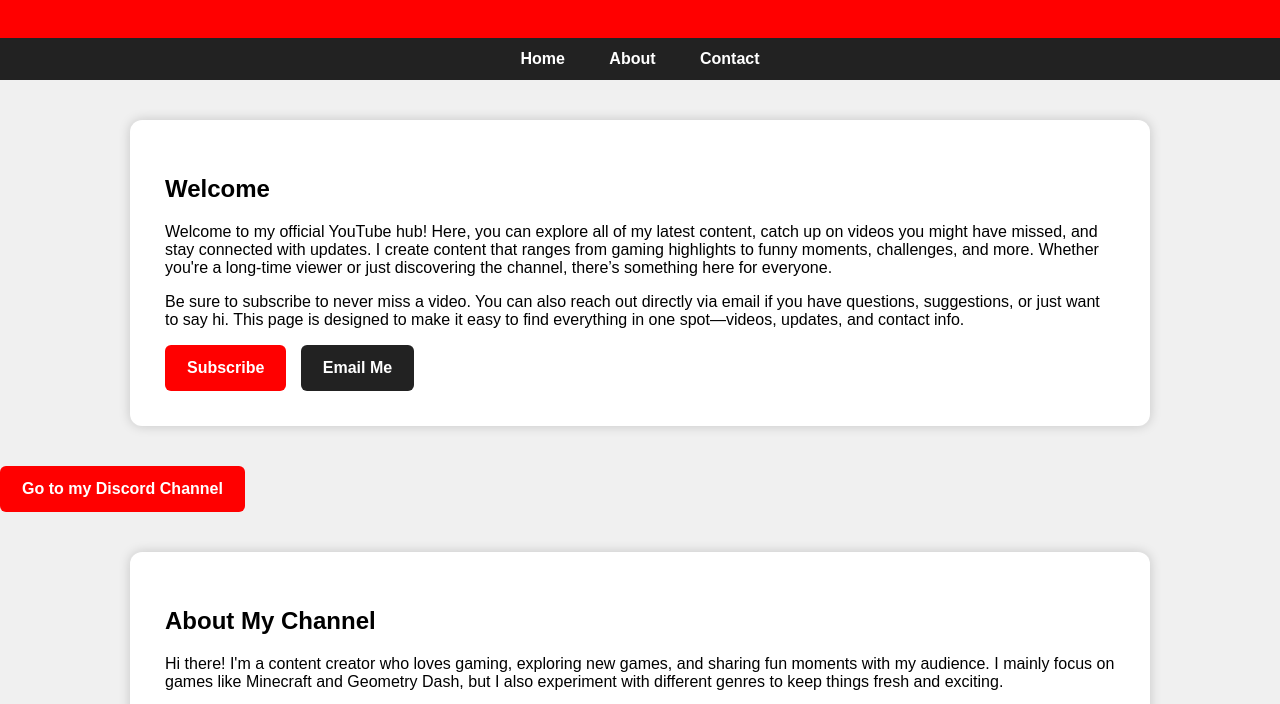
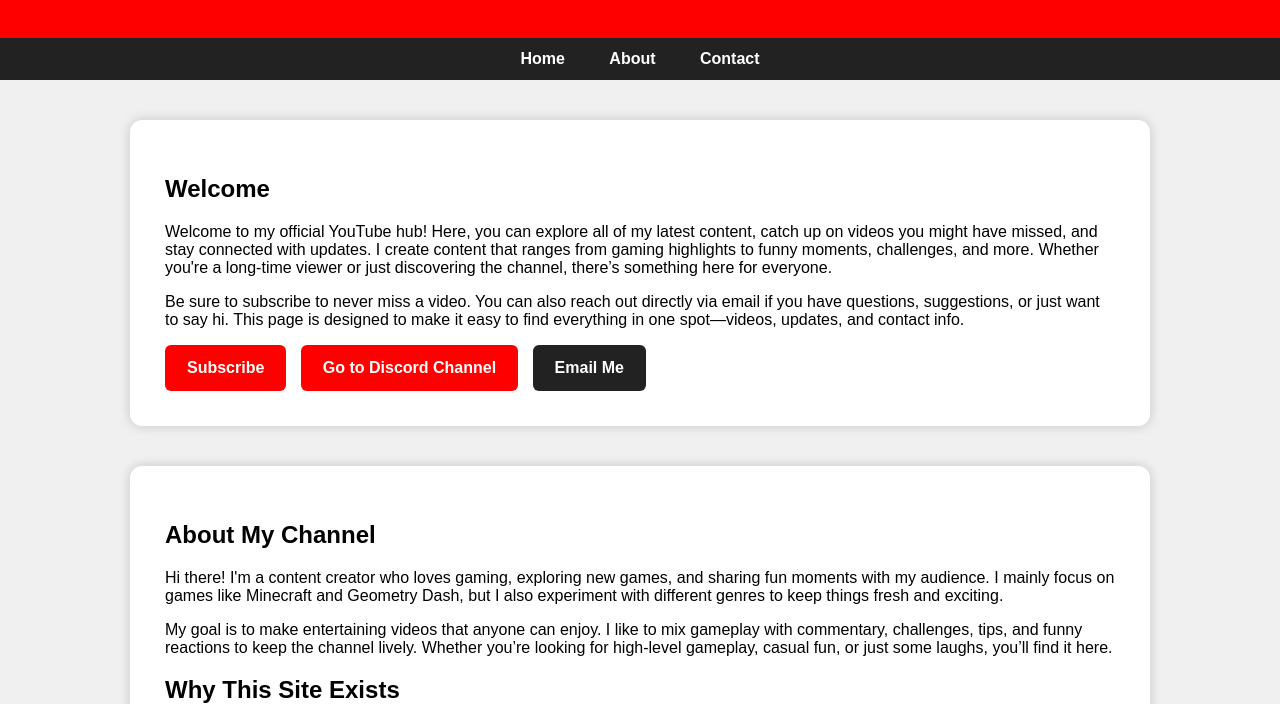
Before and after one commit to JollyB-OG/JollyB, a plain HTML site: page index.html in a window 1280 px wide. Shown: the part 126-830 px from the top of the page. Drawn offline with Linux system fonts and the light colour scheme.

Commit message:
Add files via upload

```diff
--- a/index.html
+++ b/index.html
@@ -96,12 +96,12 @@
     Subscribe
   </a>
 
+  <a class="btn" href="https://discord.com/channels/1420039227298812090/1420039229286780980" target="_blank">Go to Discord Channel</a>
+
   <a class="btn email-btn" href="mailto:jollyxyverek@gmail.com">
     Email Me
   </a>
 </div>
-
-<a class="btn" href="https://discord.com/channels/1420039227298812090/1420039229286780980" target="_blank">Go to my Discord Channel</a>
 
 <div class="container" id="about">
   <h2>About My Channel</h2>
```
